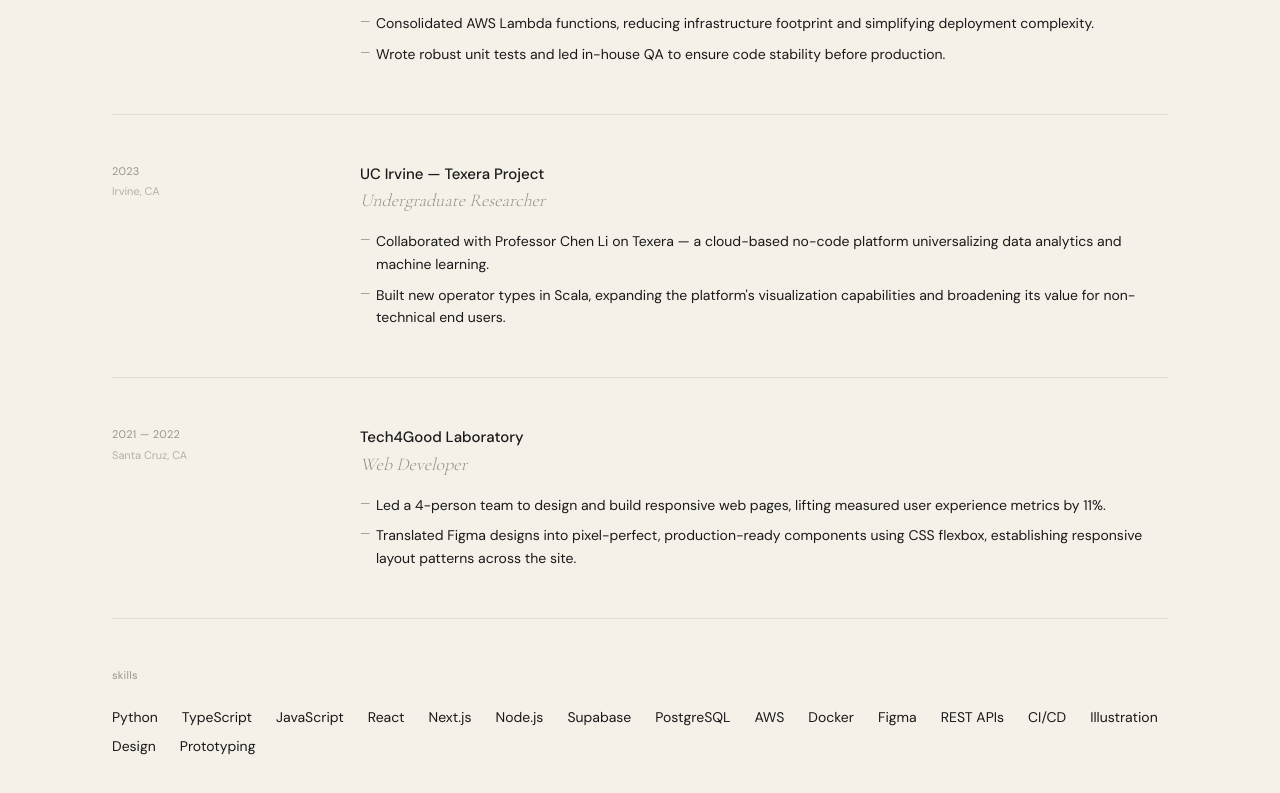
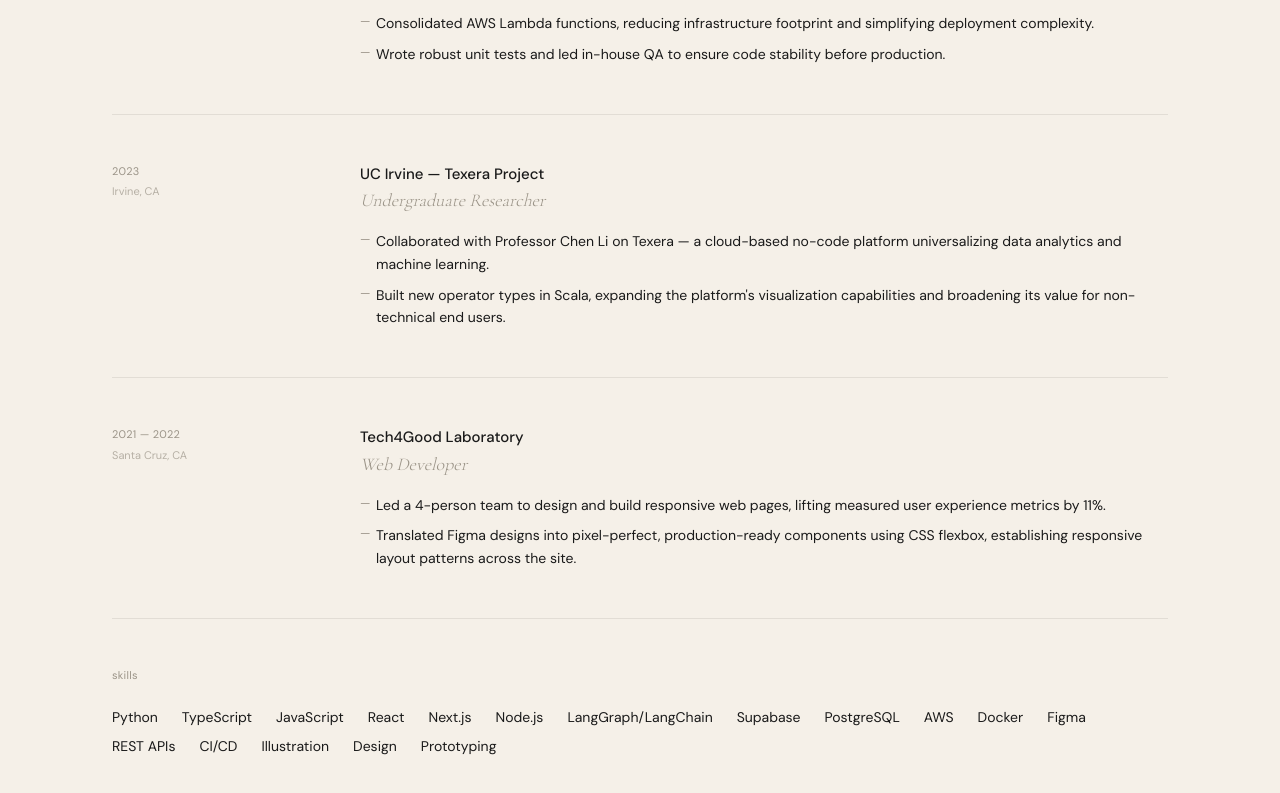
Before and after one commit to welcomeneil/neil-bisht, a Next.js app: page /experience in a window 1280 px wide. Shown: the part 785-1578 px from the top of the page. Built offline with nearby package versions, Linux system fonts and the light colour scheme.

Commit message:
updated skills section

```diff
--- a/app/experience/page.tsx
+++ b/app/experience/page.tsx
@@ -57,6 +57,7 @@ const skills = [
   "React",
   "Next.js",
   "Node.js",
+  "LangGraph/LangChain",
   "Supabase",
   "PostgreSQL",
   "AWS",
```
